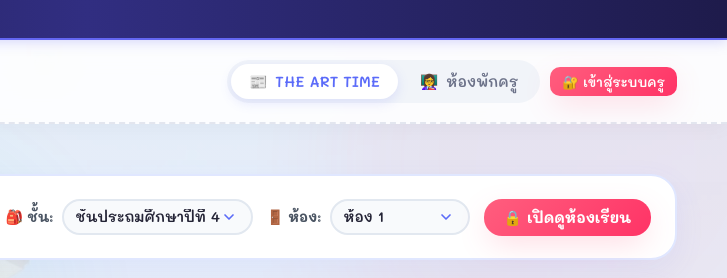
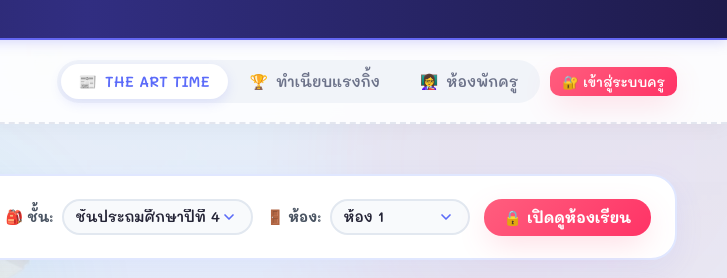
Before and after one commit to sahatsawat-pks/art-scoring, a website: page index.html in a window 1280 px wide. Shown: the top 278 px of the page, 553-1280 px from the left. Drawn offline with Linux system fonts and the light colour scheme; no server answers.

Commit message:
Restore Leaderboard button in top navigation

```diff
--- a/index.html
+++ b/index.html
@@ -67,6 +67,10 @@
           <button id="viewHomeBtn" class="nav-tab active" title="หน้าหลัก & THE ART TIME">
             <span class="tab-icon">📰</span>
             <span class="tab-text">THE ART TIME</span>
+          </button>
+          <button id="viewLeaderboardBtn" class="nav-tab" title="ดูทำเนียบแรงกิ้งและคะแนนประจำห้อง">
+            <span class="tab-icon">🏆</span>
+            <span class="tab-text">ทำเนียบแรงกิ้ง</span>
           </button>
           <button id="viewTeacherBtn" class="nav-tab" title="เข้าสู่ห้องพักครู">
             <span class="tab-icon">👩‍🏫</span>
```
